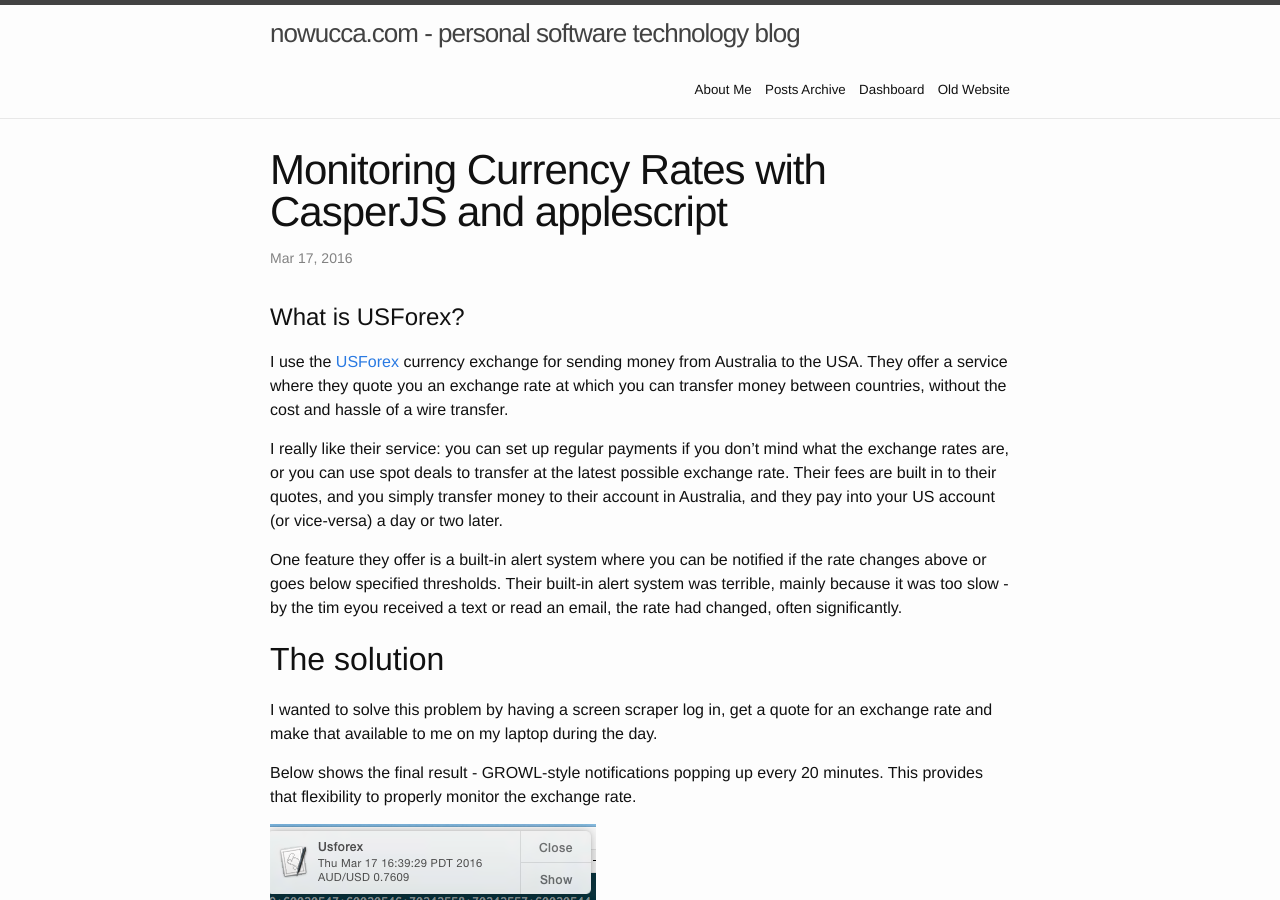
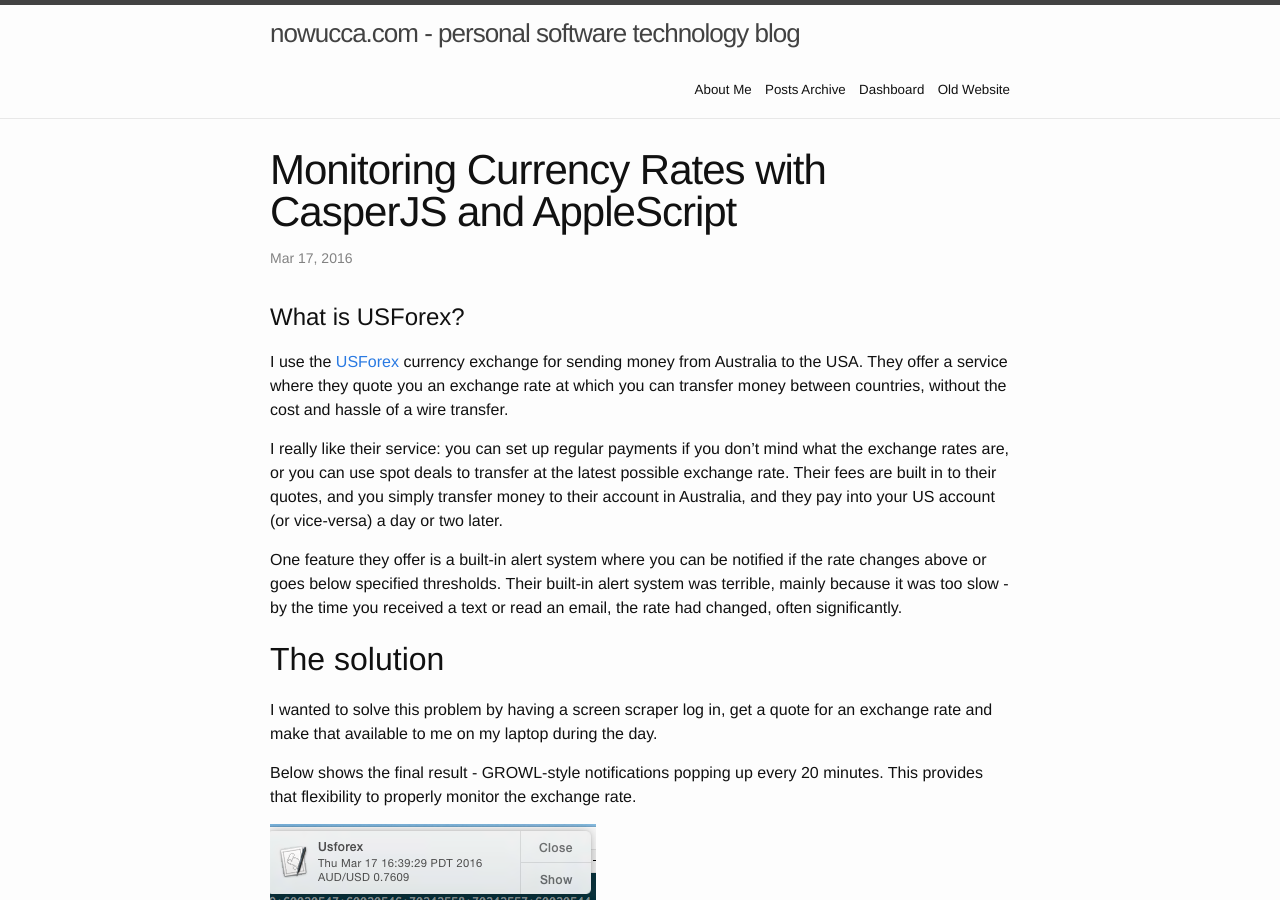
Before and after one commit to nowucca/nowucca.github.io, a Jekyll site: the page built from _posts/2016-03-17-currency-rates-with-casperjs-and-applescript-.markdown, in a window 1280 px wide and 900 px high. Built offline with Jekyll 4.4.1, drawn with Linux system fonts in a browser that asks for light colours.

Commit message:
fix typos

```diff
--- a/_posts/2016-03-17-currency-rates-with-casperjs-and-applescript-.markdown
+++ b/_posts/2016-03-17-currency-rates-with-casperjs-and-applescript-.markdown
@@ -1,6 +1,6 @@
 ---
 layout: post
-title:  "Monitoring Currency Rates with CasperJS and applescript"
+title:  "Monitoring Currency Rates with CasperJS and AppleScript"
 date:   2016-03-17
 ---
 
@@ -14,7 +14,7 @@ use spot deals to transfer at the latest possible exchange rate.  Their fees are
 and you simply transfer money to their account in Australia, and they pay into your US account (or vice-versa) a day or two later.
 
 One feature they offer is a built-in alert system where you can be notified if the rate changes above or goes below specified thresholds.
-Their built-in alert system was terrible, mainly because it was too slow - by the tim eyou received a text or read an email, the rate had changed,
+Their built-in alert system was terrible, mainly because it was too slow - by the time you received a text or read an email, the rate had changed,
 often significantly.
 
 ## The solution
```
